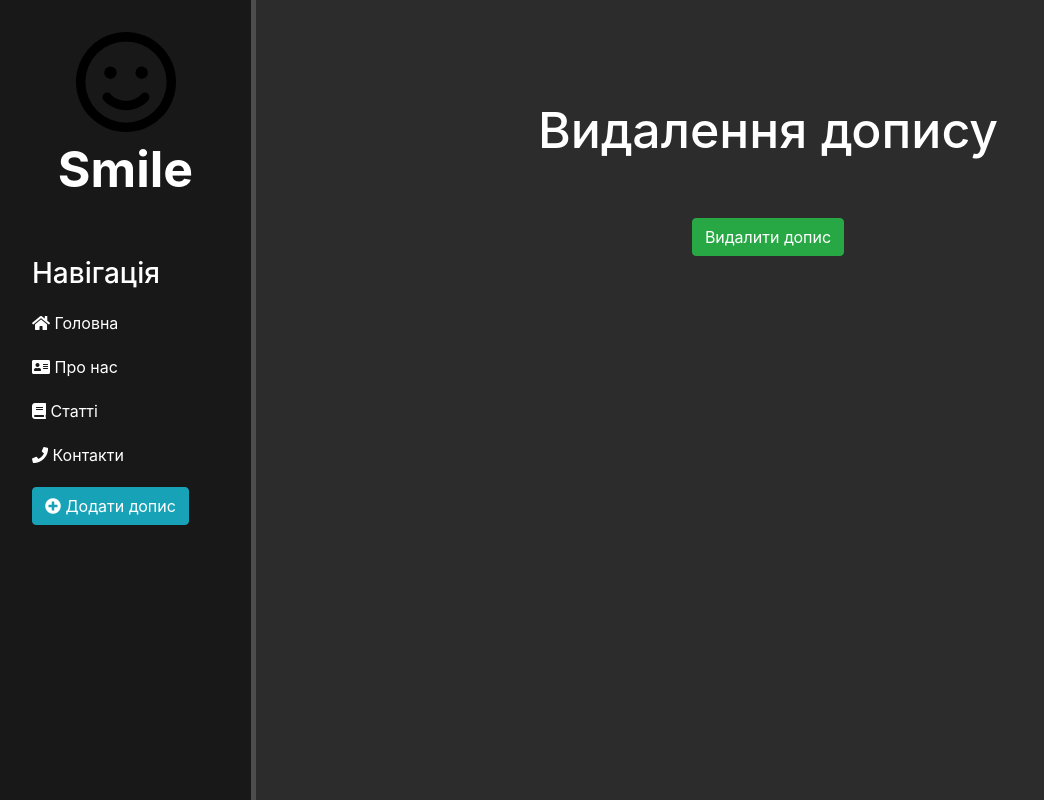
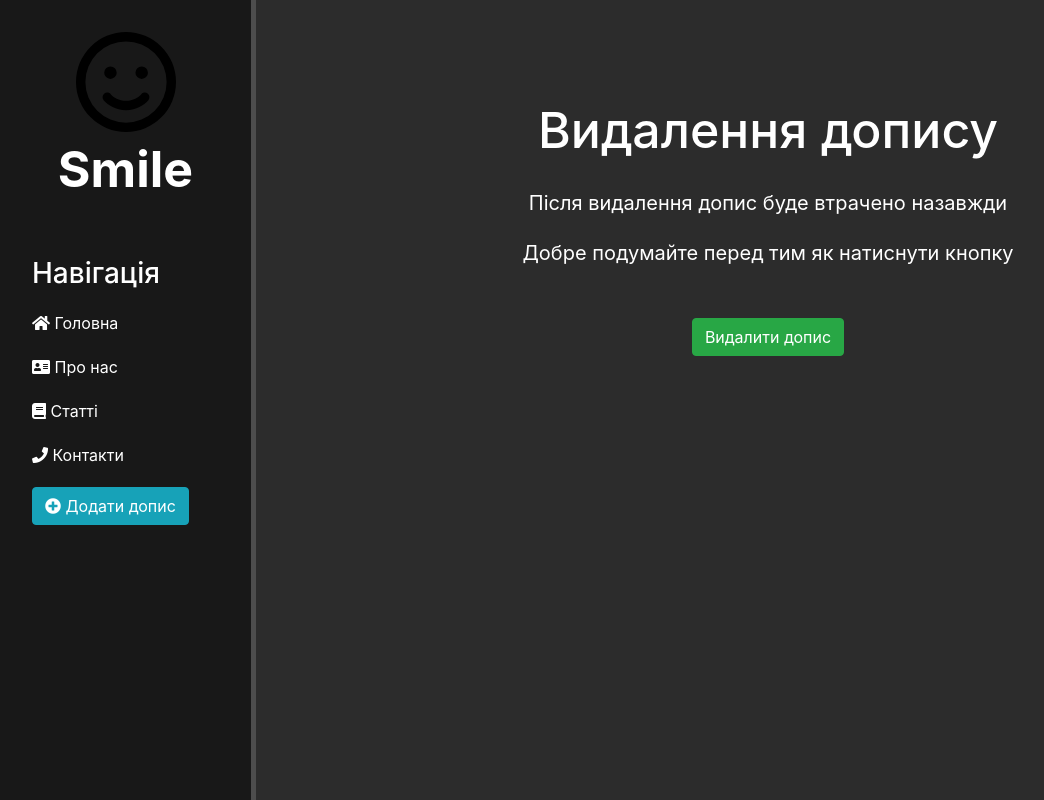
Before and after one commit to NazarKovtun/web_app, a Django app: template web_app/my_site/news/templates/news/news_delete.html in a window 1280 px wide. Shown: the whole page, without its empty margins (0-1044 px from the left). Run offline with Django 5.2, Linux system fonts and the light colour scheme; the template is opened without the code that fills it, so the values that code supplies are empty; some libraries are stand-ins or nearby versions.

Commit message:
Update news_delete.html: Add block "content-block" and description.

```diff
--- a/web_app/my_site/news/templates/news/news_delete.html
+++ b/web_app/my_site/news/templates/news/news_delete.html
@@ -5,9 +5,13 @@
 {% block content %}
     <div class="features">
         <h1>Видалення допису</h1>
-        <form method="post">
-            {% csrf_token %}
-            <button class="btn btn-success" type="submit">Видалити допис</button>
-        </form>
+        <div class="content-block">
+            <p>Після видалення допис буде втрачено назавжди</p>
+            <p>Добре подумайте перед тим як натиснути кнопку</p>
+            <form method="post" class="delete-form">
+                {% csrf_token %}
+                <button class="btn btn-success" type="submit">Видалити допис</button>
+            </form>
+        </div>
     </div>
 {% endblock %}
```
